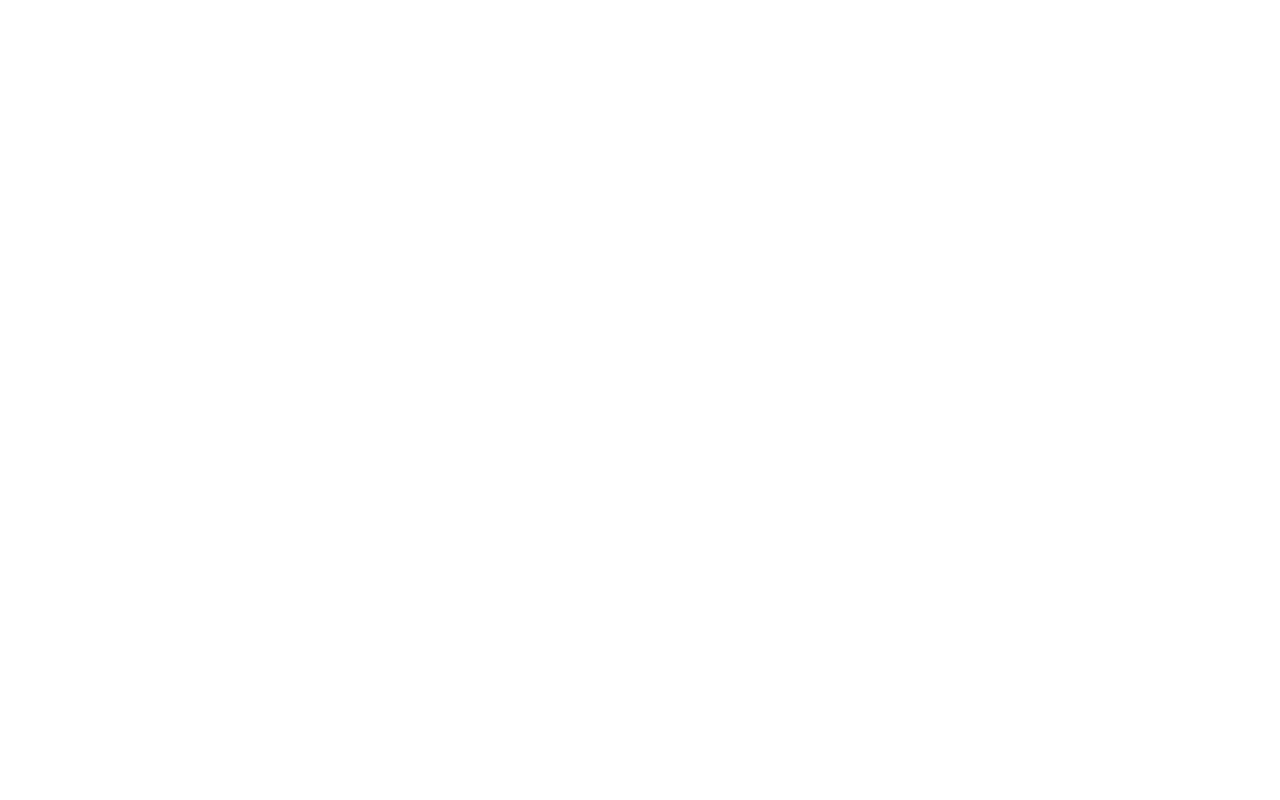
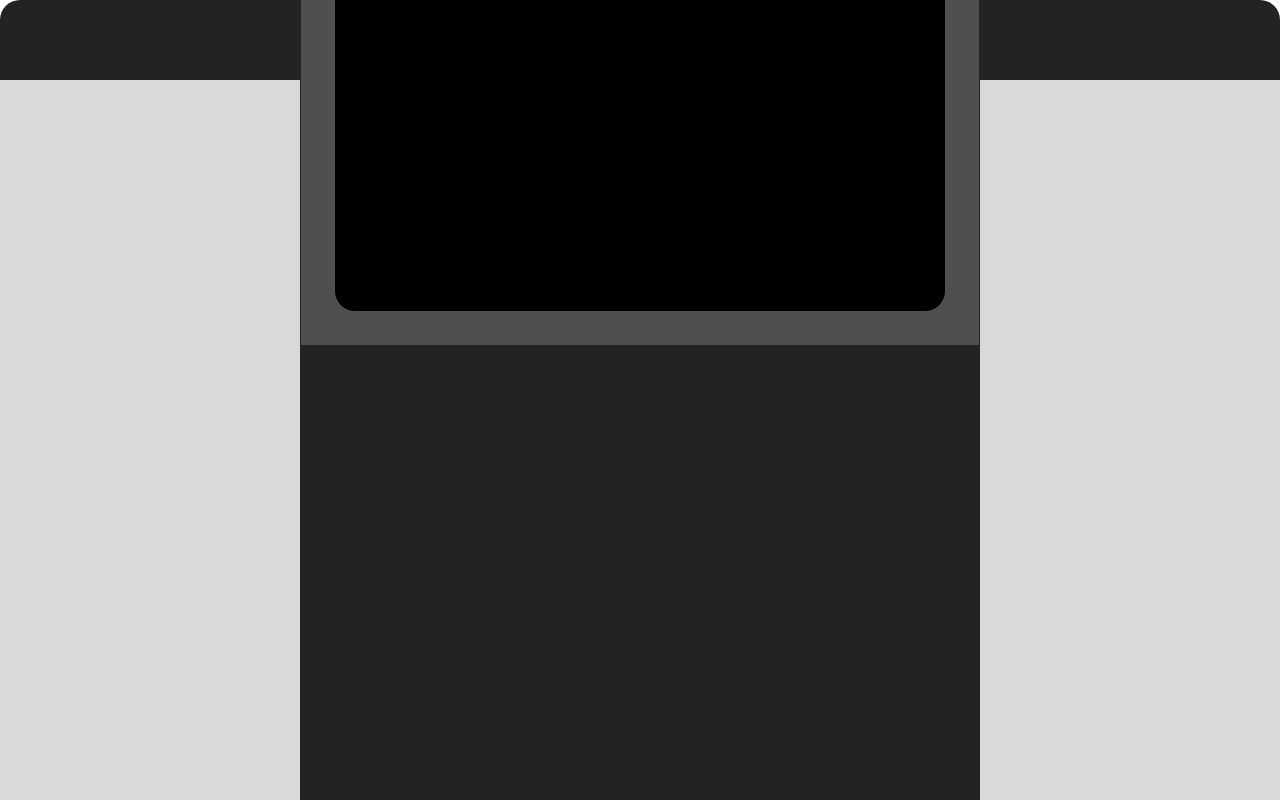
Before and after one commit to Danvik2408/CoffeeMachine, a plain HTML site: page index.html in a window 1280 px wide. Drawn offline with Linux system fonts and the light colour scheme.

Commit message:
reset style, add new element

```diff
--- a/index.html
+++ b/index.html
@@ -10,7 +10,16 @@
 
     <div class="wrap">
         <div class="coffeeMachine">
+            <div class="pannel left"></div>
+               <div class="mainPart">
+                      <div class="display">
+                        <div class="mainDisplay">
 
+                        </div>
+                      </div>
+                      <div class="glasse"></div>
+                </div>
+            <div class="pannel right"></div>
         </div>
     </div>
 
--- a/style.css
+++ b/style.css
@@ -10,7 +10,43 @@
     align-items: center;
     justify-content: center;
 }
-.coffeeMachune{
-    width: 500px;
+.coffeeMachine{
+    width: 1500px;
     height: 800px;
+    background-color: #232323;
+    border-top-left-radius: 20px;
+    border-top-right-radius: 20px;
+    display: flex;
+    align-items: end;
+    justify-content: space-around;
 }
+.pannel{
+    width: 300px;
+    height: 90%;
+    background-color: #D9D9D9;
+}
+.mainPart{
+    width: 678px;
+    height: 100%;
+    display: flex;
+    flex-direction: column;
+    align-items: center;
+    justify-content: space-between;
+}
+.mainPart .display{
+    width: 100%;
+    height: 345px;
+    background-color: #4F4F4F;
+    display: flex;
+    justify-content: center;
+}
+.mainDisplay{
+    width: 90%;
+    height: 90%;
+    background-color: #000;
+    border-bottom-left-radius: 20px;
+    border-bottom-right-radius: 20px;
+    display: flex;
+    align-items: center;
+    justify-content: center;
+}
```
